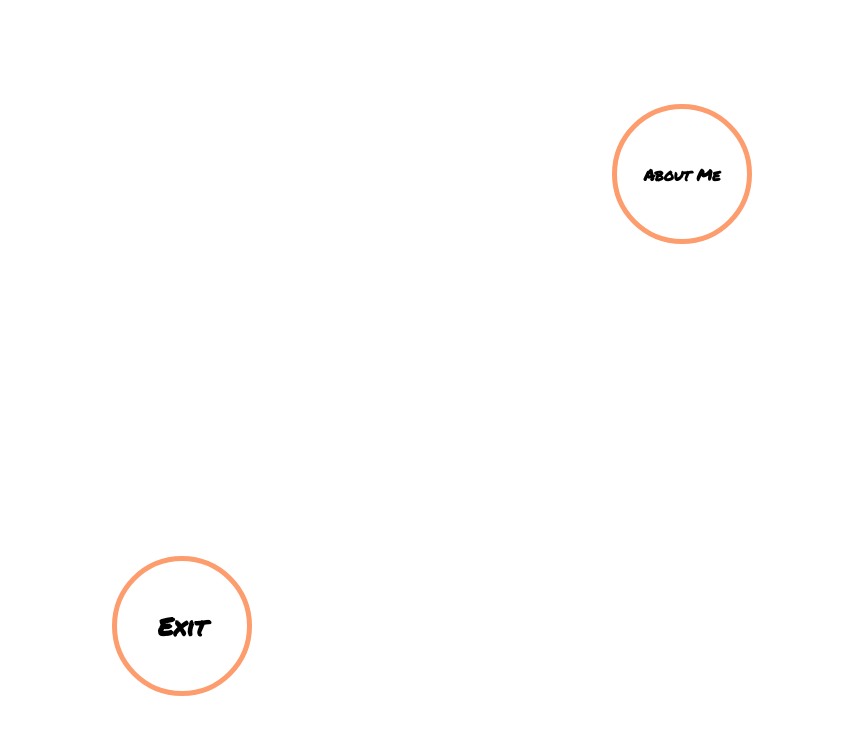
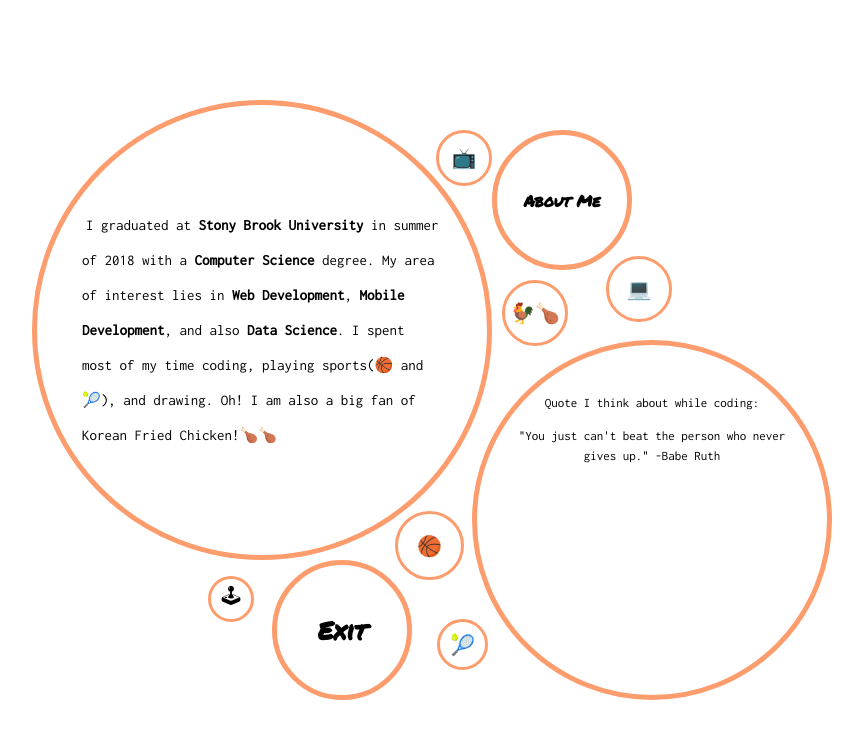
Before and after one commit to ddjump/the_website, a React (Create React App) app: page / in a window 1280 px wide. Both pictures are taken after a click on the button "About Me". Shown: the top 738 px of the page, without its empty margins (208-1071 px from the left). Built offline with nearby package versions, Linux system fonts and the light colour scheme.

Commit message:
almost completed about me page, need to get pictures.

```diff
--- a/src/CSS/AboutMe.css
+++ b/src/CSS/AboutMe.css
@@ -44,12 +44,6 @@
     border: none;
 }
 
-#closeButton {
-    top: 8%;
-    right: 7%;
-    position: fixed;
-}
-
 .popup {
     position: fixed;
     width: 100%;
@@ -65,15 +59,36 @@
 
   .popup_inner {
     position: absolute;
-    left: 5%;
-    right: 5%;
-    top: 5%;
-    bottom: 5%;
-    height: 90%;
-    width: 90%;
+    left: 0%;
+    top: 0%;
+    height: 450px;
+    width: 450px;
+    border-style: solid;
+    border-radius: 50%;
+    border-width: 5px;
+    border-color: #FD9C6D;
     margin: auto;
     background: white;
-    border-radius: 25px;
+    display: flex;
+    align-items: center;
+    justify-content: center;
+  }
+
+  .popup_inner2 {
+    position: absolute;
+    right: 0%;
+    bottom: 0%;
+    height: 350px;
+    width: 350px;
+    border-style: solid;
+    border-radius: 50%;
+    border-width: 5px;
+    border-color: #FD9C6D;
+    margin: auto;
+    background: white;
+    display: flex;
+    align-items: center;
+    justify-content: center;
   }
 
   h1 {
@@ -82,33 +97,40 @@
     margin-top: 5%;
   }
 
-  .aboutMeP {
-    /* position: fixed; */
-    /* vertical-align: center; */
-    border-radius: 50%;
-    /* color: white; */
-    /* background: black; */
-    /* padding: 70px 0; */
-    text-align: center;
-    width: 39%;
-    top: 30%;
-    height: 39%;
-  }
-
   .aboutMeText {
     font-family: 'Inconsolata', monospace;
     font-size: 15px;
     /* text-align: center; */
-    width: 50%;
-    /* vertical-align: middle; */
+    width: 80%;
+    height: 80%;
+    vertical-align: middle;
     display: inline-block;
-    position: fixed;
     line-height: 35px;
+    padding: 10px;
+    display: flex;
+    align-items: center;
+    justify-content: center;
   }
 
+  .aboutMeText2 {
+    font-family: 'Inconsolata', monospace;
+    font-size: 13px;
+    text-align: center;
+    width: 80%;
+    height: 80%;
+    /* vertical-align: middle; */
+    /* display: inline-block; */
+    line-height: 20px;
+    /* padding: 10px; */
+    /* display: flex; */
+    align-items: center;
+    justify-content: center;
+  }
+
+
   b {
-    /* color: white; */
-    font-size: 25px;
+    color: black;
+    font-size: 50px;
   }
 
   .tabSpace {
@@ -118,7 +140,7 @@
 #aboutMeTitle {
   height: 130px;
   width: 130px;
-  top: 13%;
+  top: 5%;
   right: 25%;
   position: fixed;
   background-color: white;
@@ -139,8 +161,8 @@
 #exit {
   height: 130px;
   width: 130px;
-  bottom: 13%;
-  left: 25%;
+  bottom: 0%;
+  left: 30%;
   position: fixed;
   background-color: white;
   border-style: solid;
@@ -162,11 +184,76 @@
   color: white;
 }
 
-  /* #profile {
-    position: fixed;
-    top: 30%;
-    left: 50%;
-    width: 45%;
-    height: 45%;
-    transform: rotate(90deg);
-  } */
+.bubble {
+  font-size: 20px;
+  border-style: solid;
+  border-width: 3px;
+  border-color: #FD9C6D;
+  border-radius: 50%;
+  position: absolute;
+  display: flex;
+  align-items: center;
+  justify-content: center;
+}
+
+#tennis {
+  bottom: 5%;
+  right: 43%;
+  width: 45px;
+  height: 45px;
+}
+
+#friedChicken {
+  top: 30%;
+  right: 33%;
+  width: 60px;
+  height: 60px;
+}
+
+#bball {
+  bottom: 20%;
+  right: 46%;
+  width: 63px;
+  height: 63px;
+}
+
+#laptop {
+  top: 26%;
+  right: 20%;
+  width: 60px;
+  height: 60px;
+}
+
+#game {
+  bottom: 13%;
+  left: 22%;
+  width: 40px;
+  height: 40px;
+}
+
+#tv {
+  top: 5%;
+  right: 42.5%;
+  width: 50px;
+  height: 50px;
+}
+
+.bubble:hover {
+  background-color: #FD9C6D;
+  font-size: 30px;
+  transform: scale(1.2);
+}
+
+#boxxx {
+  position: fixed;
+  left: 50%;
+  top: 50%;
+  background-color: white;
+  z-index: 100;
+
+  height: 600px;
+  margin-top: -300px;
+
+  width: 800px;
+  margin-left: -400px;
+}
--- a/src/Components/AboutMe.jsx
+++ b/src/Components/AboutMe.jsx
@@ -1,6 +1,6 @@
 import React from 'react';
 import '../CSS/AboutMe.css';
-import close from '../Images/close.png';
+// import close from '../Images/close.png';
 // import profile from '../Images/ProfilePicture.jpg'
 
 class AboutMe extends React.Component {
@@ -31,16 +31,41 @@ class AboutMeWindow extends React.Component {
     render() {
         return(
             <div className='popup'>
-                <div id="aboutMeTitle">About Me</div>
-                {/* <div className='popup_inner'>
-                    <div className="aboutMeP">
-                        <div className='aboutMeText'>
-                            <p><TabSpace />I am graduated at <b>Stony Brook University</b> in summer of 2018 with a <b>Computer Science</b> degree. My area of interest lies in <b>Web Development</b>, <b>Mobile Development</b>, and also <b>Data Science</b>. I spent most of my time coding, playing sports(<span role='img' aria-label="Close">🏀 and 🎾</span>), and drawing. Oh! I am also a big fan of Korean Fried Chicken!<span role='img' aria-label="Close">🍗🍗</span></p>
-                        </div>
+                <div id="boxxx">
+               <div id="aboutMeTitle">About Me</div>
+                  <div className='popup_inner'>
+                    <div className='aboutMeText'>
+                        <p><TabSpace />I graduated at <b>Stony Brook University</b> in summer of 2018 with a <b>Computer Science</b> degree. My area of interest lies in <b>Web Development</b>, <b>Mobile Development</b>, and also <b>Data Science</b>. I spent most of my time coding, playing sports(<span role='img' aria-label="Close">🏀 and 🎾</span>), and drawing. Oh! I am also a big fan of Korean Fried Chicken!<span role='img' aria-label="Close">🍗🍗</span></p>
                     </div>
-                    <img alt="close" id="closeButton" src={close} onClick={this.props.toggleWindow}/>
-                </div> */}
+                </div>
+
+                <div id="tennis" className="bubble">
+                    <span role='img' aria-label="Close">🎾</span>
+                </div>
+                <div id="friedChicken" className="bubble">
+                    <span role='img' aria-label="fried">🐓🍗</span>
+                </div>
+                <div id="bball" className="bubble">
+                    <span role='img' aria-label="bball">🏀</span>
+                </div>
+                <div id="laptop" className="bubble">
+                    <span role='img' aria-label="laptop">💻</span>
+                </div>
+                <div id="game" className="bubble">
+                    <span role='img' aria-label="game">🕹</span>
+                </div>
+                <div id="tv" className="bubble">
+                    <span role='img' aria-label="tv">📺</span>
+                </div>
+
+                <div className="popup_inner2">
+                    <div className="aboutMeText2">
+                        <p>Quote I think about while coding:</p>
+                        <p>"You just can't beat the person who never gives up." -Babe Ruth</p>
+                    </div>
+                </div>
                 <div id="exit" onClick={this.props.toggleWindow}>Exit</div>
+                </div>
             </div>
         );
     }
```
